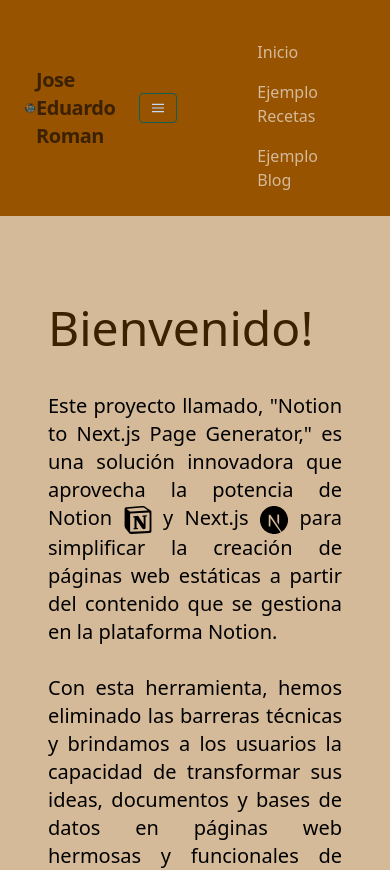
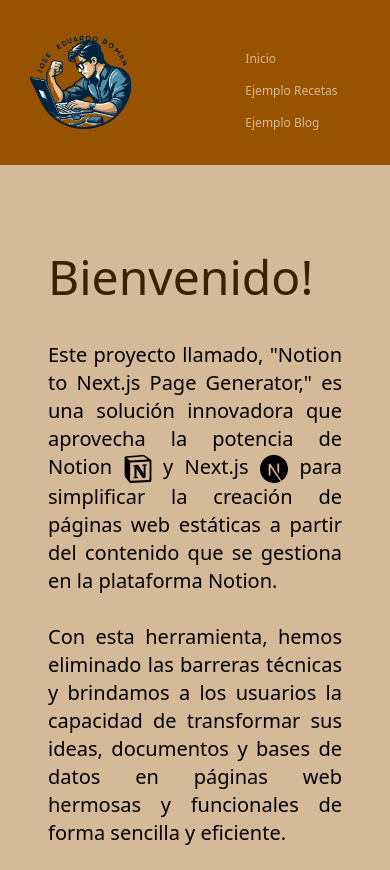
Before and after one commit to jeromanp/nextjs-notion, a Next.js app: page / in a window 390 px wide. Shown: the top 870 px of the page. Built offline with nearby package versions, Linux system fonts and the light colour scheme.

Commit message:
responsive design

```diff
--- a/src/components/Header.jsx
+++ b/src/components/Header.jsx
@@ -13,11 +13,11 @@
           />
         </Link>
 
-        <span className="font-semibold text-xl tracking-tight text-cafe">
+        <span className="font-semibold md:text-lg lg:text-xl tracking-tight text-cafe hidden md:inline">
           Jose Eduardo Roman
         </span>
       </div>
-      <div className="block lg:hidden">
+      {/* <div className="block lg:hidden">
         <button className="flex items-center px-3 py-2 border rounded text-blue-200 border-teal-800 hover:text-white hover:border-white">
           <svg
             className="fill-current h-3 w-3"
@@ -28,24 +28,24 @@
             <path d="M0 3h20v2H0V3zm0 6h20v2H0V9zm0 6h20v2H0v-2z" />
           </svg>
         </button>
-      </div>
+      </div> */}
       <div className="w-full block flex-grow lg:flex lg:items-center lg:w-auto">
-        <div className="text-base lg:flex-grow ml-20">
+        <div className="text-xs md:text-base lg:text-lg lg:flex-grow ml-20 flex flex-col md:flex-row">
           <Link
             href={"/"}
-            className="block mt-4 lg:inline-block lg:mt-0 text-crema hover:text-white mr-12"
+            className="block mt-4 lg:inline-block lg:mt-0 text-crema hover:text-white lg:mr-12"
           >
             Inicio
           </Link>
           <Link
             href={"/recipes"}
-            className="block mt-4 lg:inline-block lg:mt-0 text-crema hover:text-white mr-12"
+            className="block mt-4 lg:inline-block lg:mt-0 text-crema hover:text-white md:mx-5 lg:mx-12"
           >
             Ejemplo Recetas
           </Link>
           <Link
             href={"/blogs"}
-            className="block mt-4 lg:inline-block lg:mt-0 text-crema hover:text-white mr-12"
+            className="block mt-4 lg:inline-block lg:mt-0 text-crema hover:text-white lg:mr-12"
           >
             Ejemplo Blog
           </Link>
--- a/src/pages/blogs.js
+++ b/src/pages/blogs.js
@@ -5,14 +5,14 @@
 const BlogPage = ({ blogs }) => {
   // console.log(blogs);
   return (
-    <div className="h-screen w-screen bg-cafe justify-between p-20 inline-table">
+    <div className="h-screen w-screen bg-cafe justify-between p-5 md:p-10 lg:p-20 inline-table">
       {/* <!-- ====== Blog Section Start --> */}
       <section className="bg-otrocafe pt-20 lg:pt-[120px] pb-10 lg:pb-20">
         <div className="container mx-auto items start flex">
           <Link href={"/"}>
             <button
               type=""
-              className="bg-cafe p-2 rounded-lg hover:bg-mostaza ml-20"
+              className="bg-cafe p-2 rounded-lg hover:bg-mostaza ml-5 md:ml-10 lg:ml-20"
             >
               Atrás
             </button>
--- a/src/pages/blogs/[slug].js
+++ b/src/pages/blogs/[slug].js
@@ -8,7 +8,7 @@
     <div class="bg-otrocafe justify-between p-12">
       <div class="flex items-start">
         <Link href={"/blogs"}>
-          <button type="" class="bg-cafe p-2 rounded-lg hover:bg-mostaza">
+          <button type="" class="bg-cafe p-2 rounded-lg hover:bg-mostaza mb-5">
             Atrás
           </button>
         </Link>
--- a/src/pages/index.js
+++ b/src/pages/index.js
@@ -4,7 +4,7 @@
 export default function Home({ quote }) {
   return (
     <>
-      <main className="h-screen bg-crema justify-between p-12">
+      <main className="h-full bg-crema justify-between p-12">
         <div className="container mx-auto">
           <div className="">
             <h1 className="my-10 text-5xl text-cafe">Bienvenido! </h1>
--- a/src/pages/recipes.js
+++ b/src/pages/recipes.js
@@ -4,7 +4,7 @@
 
 const RecipePage = ({ recipes }) => {
   return (
-    <main className="h-screen bg-crema justify-between p-24">
+    <main className="h-screen bg-crema justify-between p-10 md:p-16 lg:p-24">
       <div className="items start flex">
         <Link href={"/"}>
           <button type="" className="bg-cafe p-2 rounded-lg hover:bg-mostaza">
@@ -13,7 +13,7 @@
         </Link>
       </div>
       <div className="">
-        <h1 className="p-12 text-4xl flex justify-center text-gray-950">
+        <h1 className="p-12 text-2xl md:text-4xl flex justify-center text-gray-950">
           Todas las Recetas:
         </h1>
         {recipes.map((recipe) => (
```
